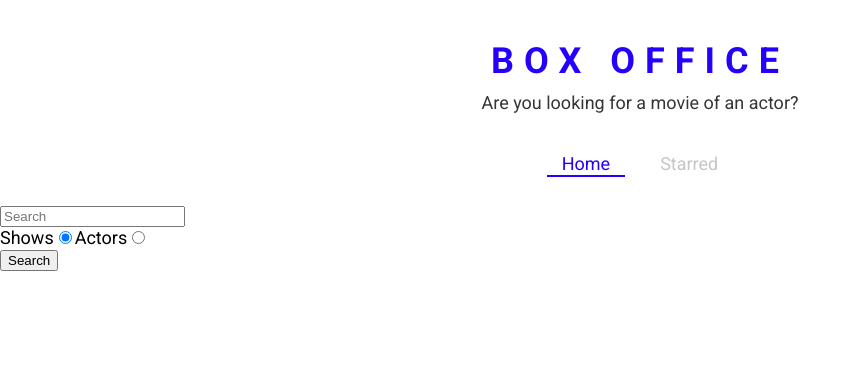
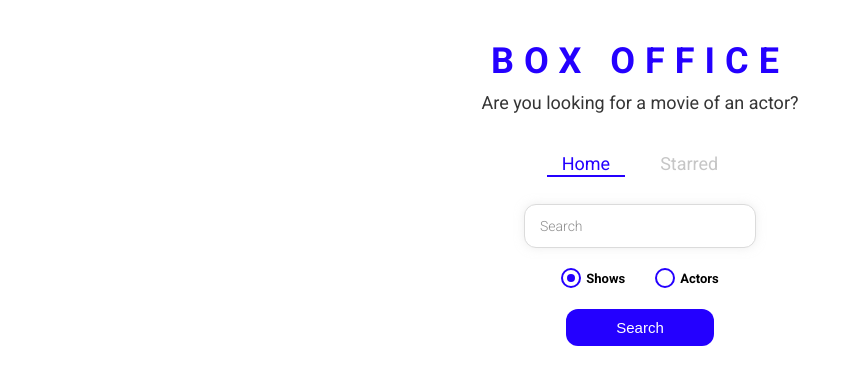
Before and after one commit to AlexKorollev/box-office, a React (Create React App) app: page / in a window 1280 px wide. Shown: the top 384 px of the page, without its empty margins (0-861 px from the left). Built offline with nearby package versions, Linux system fonts and the light colour scheme.

Commit message:
styled the entired app

```diff
--- /dev/null
+++ b/src/components/CustomRadio.js
@@ -0,0 +1,71 @@
+import React from 'react'
+import styled from "styled-components";
+
+const RadioWrapper = styled.label`
+  display: block;
+  position: relative;
+  padding-left: 25px;
+  cursor: pointer;
+  font-size: 13px;
+  user-select: none;
+  font-weight: 700;
+  line-height: 1.65;
+
+  input {
+    position: absolute;
+    opacity: 0;
+    cursor: pointer;
+  }
+
+  span {
+    position: absolute;
+    top: 0;
+    left: 0;
+    height: 16px;
+    width: 16px;
+    background-color: #fff;
+    border: 2px solid ${({ theme }) => theme.mainColors.blue};
+    border-radius: 50%;
+  }
+
+  input:checked ~ span {
+    background-color: #fff;
+    border: 2px solid ${({ theme }) => theme.mainColors.blue};
+  }
+
+  span:after {
+    content: '';
+    position: absolute;
+    display: none;
+  }
+
+  input:checked ~ span:after {
+    display: block;
+  }
+
+  span:after {
+    top: 4px;
+    left: 4px;
+    width: 8px;
+    height: 8px;
+    border-radius: 50%;
+    background: ${({ theme }) => theme.mainColors.blue};
+  }
+`;
+
+const CustomRadio = ({label, ...restProps}) => {
+  return (
+    <RadioWrapper
+      htmlFor={restProps.id}
+    >
+      {label}
+      <input
+        {...restProps}
+        type="radio"
+      />
+      <span />
+    </RadioWrapper>
+  )
+}
+
+export default CustomRadio
--- a/src/pages/Home.js
+++ b/src/pages/Home.js
@@ -1,9 +1,11 @@
 import React, { useState, useEffect } from 'react'
 import ActorGrid from '../components/actor/ActorGrid'
+import CustomRadio from '../components/CustomRadio'
 import MainPageLayout from '../components/layout/MainPageLayout'
 import ShowGrid from '../components/show/ShowGrid'
 import {apiGet} from '../misc/config'
 import { useLastQuery } from '../misc/custom-hooks'
+import { RadioInputsWrapper, SearchButtonWrapper, SearchInput } from './Home.styled'
 const Home = () => {
   const [input, setInput] = useLastQuery()
   const [results, setResults] = useState(null)
@@ -46,46 +48,41 @@
 
   return (
     <MainPageLayout>
-      <input
+      <SearchInput
         type="text"
         placeholder="Search"
         value={input}
         onKeyDown={onKeyDown}
         onChange={onInputChange}
       />
+      <RadioInputsWrapper>
         <div>
-        <label
-          htmlFor="show-search"
-        >
-          Shows
-          <input
-            id="show-search"
-            type="radio"
+          <CustomRadio
+            label="Shows"
+            id="shows-search"
             value="shows"
             checked={isShowSearch}
             onChange={onRadioChange}
           />
-        </label>
-
-        <label
-          htmlFor="actors-search"
-        >
-          Actors
-          <input
+        </div>
+        <div>
+          <CustomRadio
+            label="Actors"
             id="actors-search"
-            type="radio"
             value="people"
             checked={!isShowSearch}
             onChange={onRadioChange}
           />
-        </label>
         </div>
+      </RadioInputsWrapper>
+      <SearchButtonWrapper>
         <button
           type="button"
           onClick={onSearch}
         >
           Search
         </button>
+      </SearchButtonWrapper>
       {renderResults()}
     </MainPageLayout>
   )
--- /dev/null
+++ b/src/pages/Home.styled.js
@@ -0,0 +1,49 @@
+import styled from "styled-components";
+
+export const SearchInput = styled.input`
+  display: block;
+  font-family: 'Roboto', sans-serif;
+  width: 200px;
+  margin: auto;
+  outline: none;
+  padding: 13px 15px;
+  border: 1px solid #dbdbdb;
+  box-shadow: 0px 0px 10px 0px rgba(219, 219, 219, 0.5);
+  font-size: 14px;
+  border-radius: 12px;
+  color: #8d8d8d;
+
+  &::placeholder {
+    font-weight: 300;
+    color: #8d8d8d;
+  }
+`;
+
+export const RadioInputsWrapper = styled.div`
+  display: flex;
+  justify-content: center;
+  margin: 20px 0;
+
+  div {
+    margin: 0 15px;
+  }
+`;
+
+export const SearchButtonWrapper = styled.div`
+  text-align: center;
+  margin-bottom: 35px;
+
+  button {
+    color: #fff;
+    background-color: ${({ theme }) => theme.mainColors.blue};
+    margin: auto;
+    padding: 10px 50px;
+    font-size: 15px;
+    border: none;
+    outline: none;
+    border-radius: 12px;
+    &:hover {
+      cursor: pointer;
+    }
+  }
+`;
```
Also changed, not shown: 1 other file (tests, documents, lock files or other folders). Lines whose indentation alone changed are shown as unchanged.
